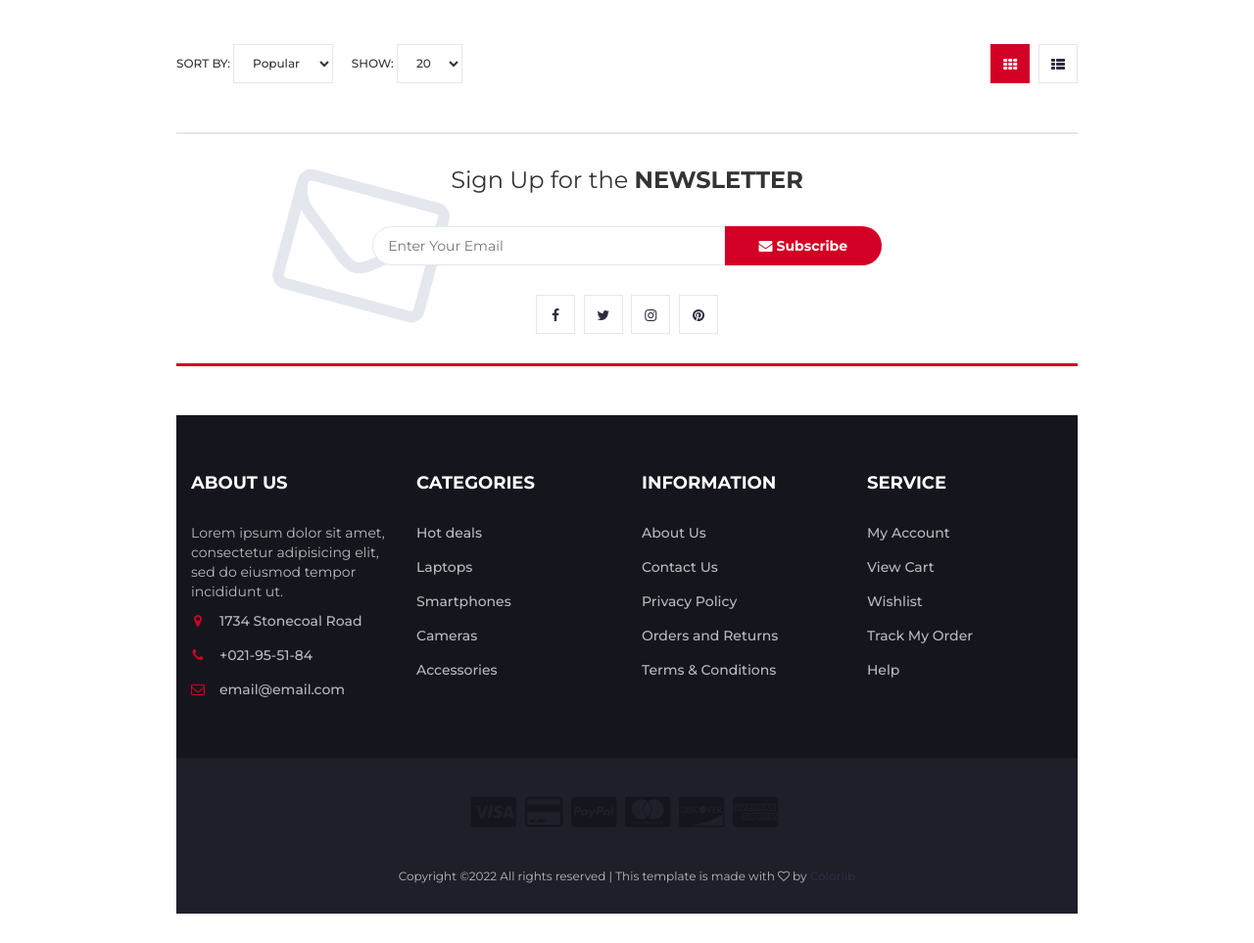
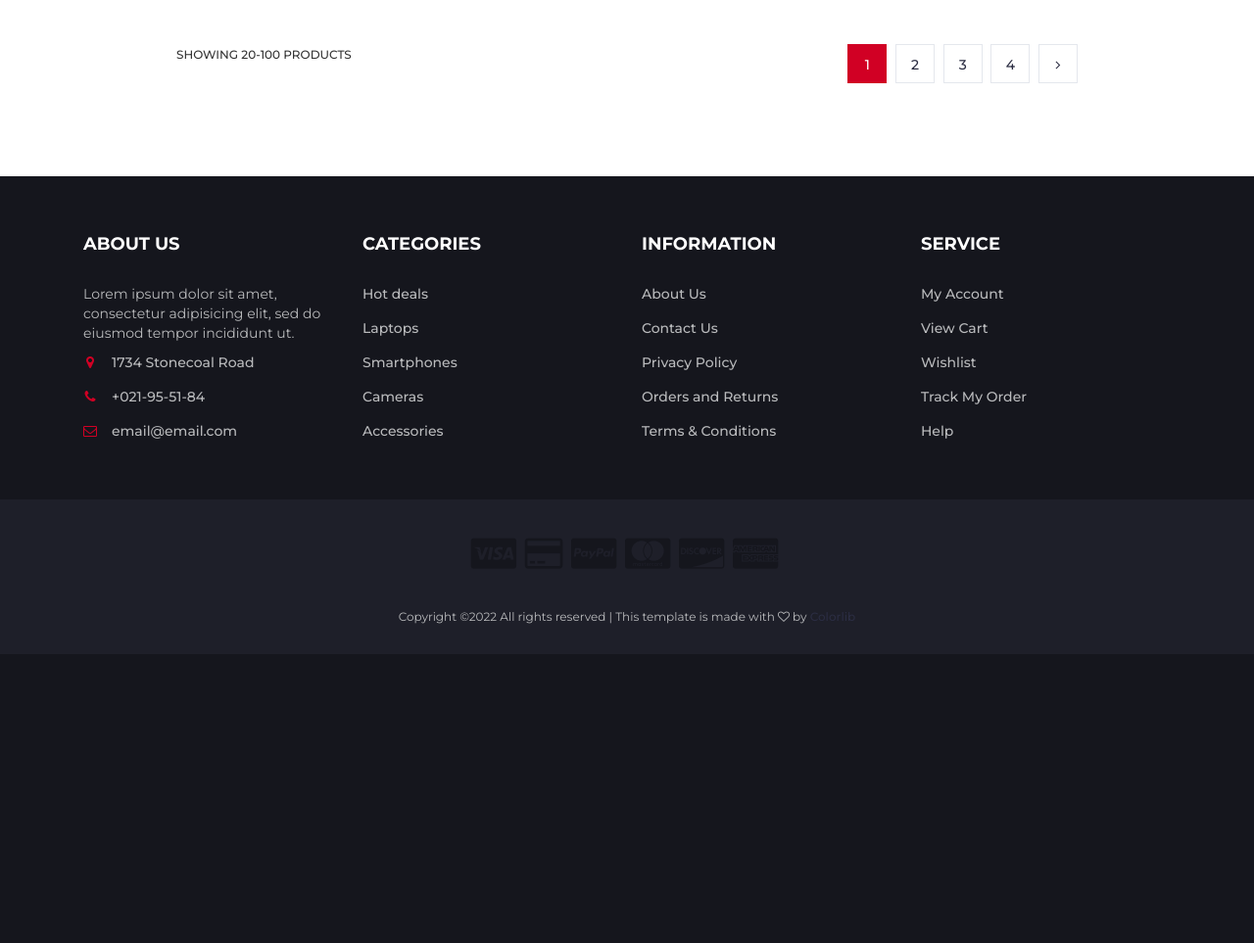
Before and after one commit to ayyaehab/Amr_blog, a Django app: page /store/ in a window 1280 px wide. Shown: the part 170-1133 px from the top of the page at 98% size. After the commit the page ends 807 px from the top, so only its background shows below. Run offline with Django 3.2, Linux system fonts and the light colour scheme; data that the repository does not hold is empty; some libraries are stand-ins or nearby versions.

Commit message:
edit store index

```diff
--- a/blogamr/settings.py
+++ b/blogamr/settings.py
@@ -83,7 +83,7 @@ DATABASES = {
             'read_default_file': '/path/to/my.cnf',
         },
         'USER': 'root',
-        'PASSWORD': 'root_aya_2021',
+        'PASSWORD': '',
         'HOST': '',  # Or an IP Address that your DB is hosted on
         'PORT': '3306',
     }
--- a/store/templates/store/index.html
+++ b/store/templates/store/index.html
@@ -11,7 +11,6 @@
 {% endblock nav %}
 {% block content %}
 
-<!-- SECTION -->
 <div class="section">
 			<!-- container -->
 			<div class="container">
@@ -19,37 +18,12 @@
 				<div class="row">
 					<!-- ASIDE -->
 					 <div id="aside" class="col-md-1">
-						<!-- aside Widget -->
+
 					</div>
 					<!-- /ASIDE -->
 
 					<!-- STORE -->
 					<div id="store" class="col-md-10">
-						<!-- store top filter -->
-						<div class="store-filter clearfix">
-							<div class="store-sort">
-								<label>
-									Sort By:
-									<select class="input-select">
-										<option value="0">Popular</option>
-										<option value="1">Position</option>
-									</select>
-								</label>
-
-								<label>
-									Show:
-									<select class="input-select">
-										<option value="0">20</option>
-										<option value="1">50</option>
-									</select>
-								</label>
-							</div>
-							<ul class="store-grid">
-								<li class="active"><i class="fa fa-th"></i></li>
-								<li><a href="#"><i class="fa fa-th-list"></i></a></li>
-							</ul>
-						</div>
-						<!-- /store top filter -->
 
 						<!-- store products -->
 						<div class="row">
@@ -174,70 +148,24 @@
 						</div>
 						<!-- /store products -->
 
-
-
-
-
-
-<!--
-{% for products in all %}
-                                {% for product in products %}
-                                   <div class="col-md-4 col-xs-6" style="float: right;">
-								<div class="product">
-									<div class="product-img">
-										<img src={% static 'img/product01.png' %} alt="">
-                                        <div class="product-label">
-											<span class="new">{{ product.productCondition }}</span>
-										</div>
-									</div>
-									<div class="product-body">
-										<p class="product-category">Category</p>
-										<h3 class="product-name"><a href="#">{{ product.title }}</a></h3>
-										<h4 class="product-price">{{ product.price }}<del class="product-old-price">$990.00</del></h4>
-
-									</div>
-									<div class="add-to-cart">
-										<button class="add-to-cart-btn"><i class="fa fa-shopping-cart"></i> add to cart</button>
-									</div>
-								</div>
-							</div>
-                                {% endfor %}
-                            {% endfor %}  -->
-
-<!-- NEWSLETTER -->
-<div id="newsletter" class="section">
-    <!-- container -->
-    <div class="container">
-        <!-- row -->
-        <div class="row">
-            <div class="col-md-12">
-                <div class="newsletter">
-                    <p>Sign Up for the <strong>NEWSLETTER</strong></p>
-                    <form>
-                        <input class="input" type="email" placeholder="Enter Your Email">
-                        <button class="newsletter-btn"><i class="fa fa-envelope"></i> Subscribe</button>
-                    </form>
-                    <ul class="newsletter-follow">
-                        <li>
-                            <a href="#"><i class="fa fa-facebook"></i></a>
-                        </li>
-                        <li>
-                            <a href="#"><i class="fa fa-twitter"></i></a>
-                        </li>
-                        <li>
-                            <a href="#"><i class="fa fa-instagram"></i></a>
-                        </li>
-                        <li>
-                            <a href="#"><i class="fa fa-pinterest"></i></a>
-                        </li>
+						<!-- store bottom filter -->
+						<div class="store-filter clearfix">
+							<span class="store-qty">Showing 20-100 products</span>
+							<ul class="store-pagination">
+								<li class="active">1</li>
+								<li><a href="#">2</a></li>
+								<li><a href="#">3</a></li>
+								<li><a href="#">4</a></li>
+								<li><a href="#"><i class="fa fa-angle-right"></i></a></li>
 							</ul>
 						</div>
+						<!-- /store bottom filter -->
 					</div>
+					<!-- /STORE -->
 				</div>
 				<!-- /row -->
 			</div>
 			<!-- /container -->
 		</div>
-<!-- /NEWSLETTER -->
-
+		<!-- /SECTION -->
 {% endblock content %}
```
Lines whose indentation alone changed are shown as unchanged.
